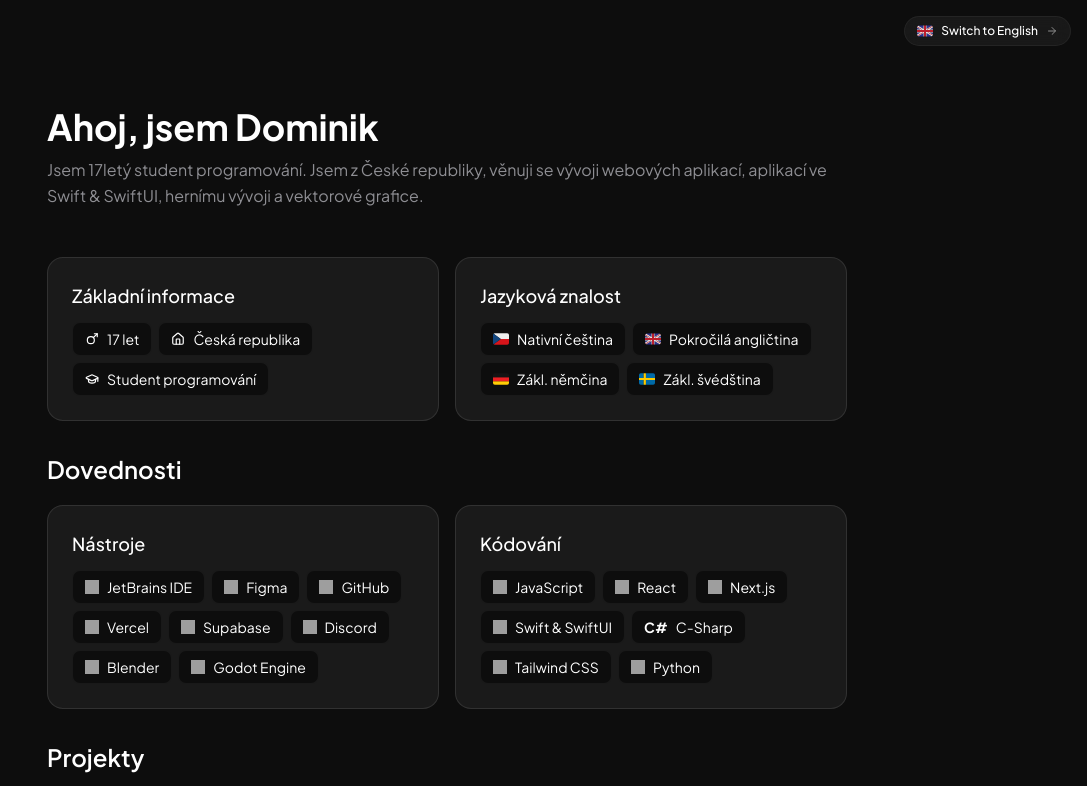
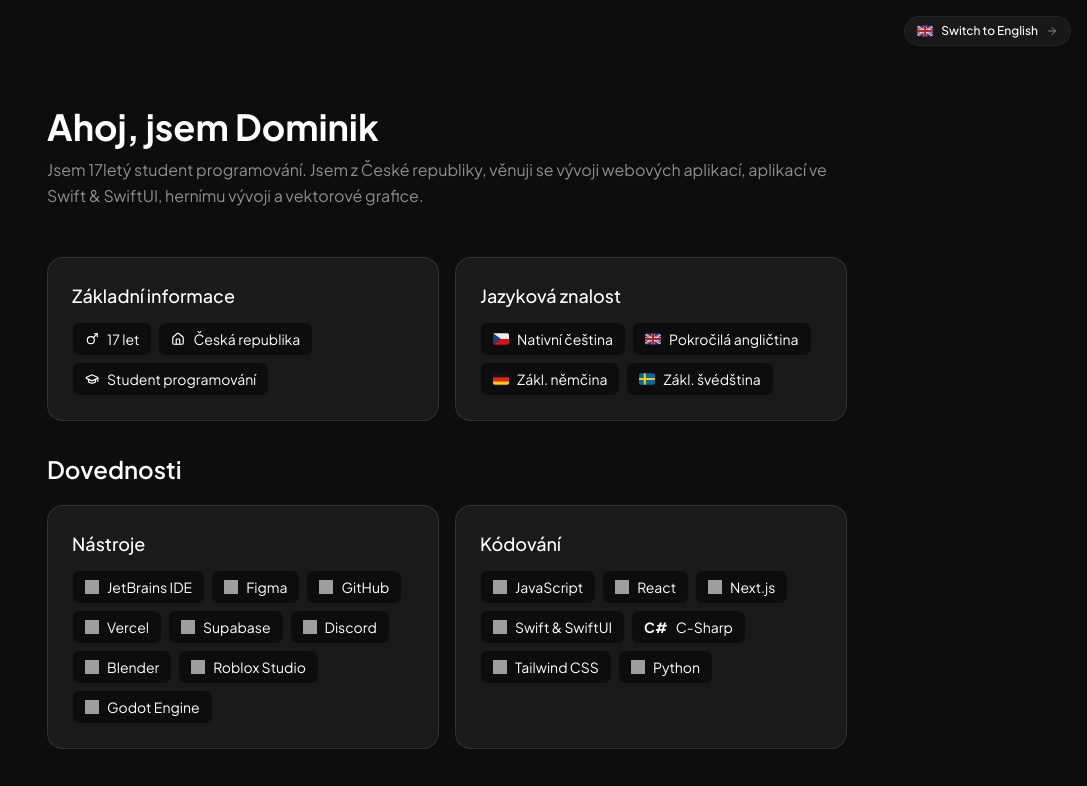
Before and after one commit to savycek/web, a Next.js app: page /cs in a window 1280 px wide. Shown: the top 786 px of the page, without its empty margins (193-1280 px from the left). Built offline with nearby package versions, Linux system fonts and the light colour scheme; grey boxes are pictures that could not be loaded.

Commit message:
Added Roblox Studio

```diff
--- a/src/app/[locale]/page.js
+++ b/src/app/[locale]/page.js
@@ -70,6 +70,7 @@
                 <Tag text="Supabase" icon={<img src="https://cdn.simpleicons.org/supabase/FFFFFF" className="w-3.5 h-3.5" />} />
                 <Tag text="Discord" icon={<img src="https://cdn.simpleicons.org/discord/FFFFFF" className="w-3.5 h-3.5" />} />
                 <Tag text="Blender" icon={<img src="https://cdn.simpleicons.org/blender/FFFFFF" className="w-3.5 h-3.5" />} />
+                <Tag text="Roblox Studio" icon={<img src="https://cdn.simpleicons.org/robloxstudio/FFFFFF" className="w-3.5 h-3.5" />} />
                 <Tag text="Godot Engine" icon={<img src="https://cdn.simpleicons.org/godotengine/FFFFFF" className="w-3.5 h-3.5" />} />
               </div>
             </Container>
```
